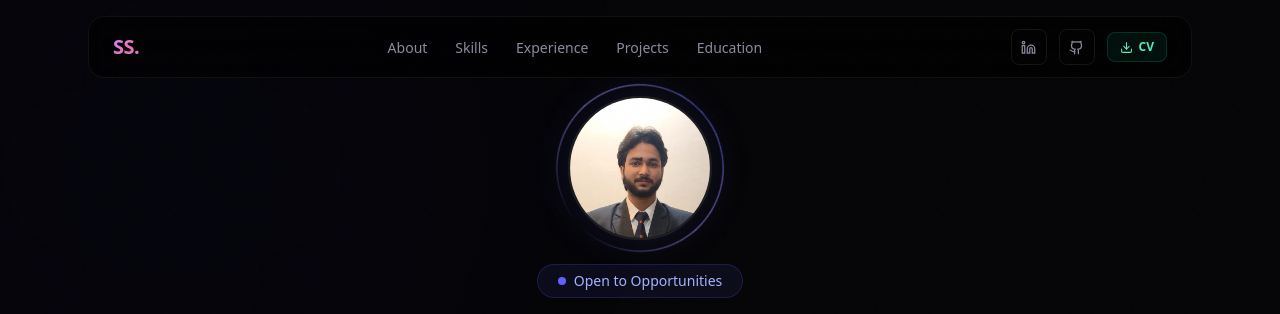
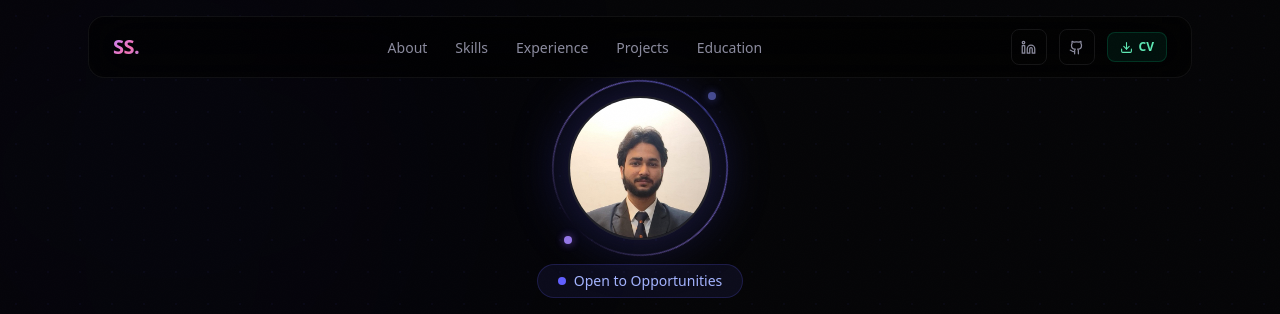
Before and after one commit to ServerA-A/siddhantca, a Next.js app: page / in a window 1280 px wide. Shown: the top 314 px of the page. Built offline with nearby package versions, Linux system fonts and the light colour scheme.

Commit message:
first commit

```diff
--- a/app/page.tsx
+++ b/app/page.tsx
@@ -266,13 +266,21 @@ export default function Home() {
           <div className="dot-grid absolute inset-0 opacity-40" />
 
           <div className="relative mx-auto flex min-h-screen max-w-6xl flex-col items-center justify-center px-4 sm:px-6 pt-24 pb-16 text-center">
-            {/* profile photo with frame */}
+            {/* profile photo with fancy frame */}
             <div className="animate-fade-in-up opacity-0 mb-4 sm:mb-6">
               <div className="profile-frame relative flex items-center justify-center">
                 {/* Spinning gradient ring */}
-                <div className="profile-ring absolute h-34 w-34 sm:h-42 sm:w-42 rounded-full" />
+                <div className="profile-ring absolute h-36 w-36 sm:h-44 sm:w-44 rounded-full" />
+                {/* Outer glow pulse */}
+                <div className="absolute h-36 w-36 sm:h-44 sm:w-44 rounded-full bg-indigo-500/10 blur-xl animate-glow-pulse" />
+                {/* Orbiting dots */}
+                <div className="profile-orbit absolute h-40 w-40 sm:h-48 sm:w-48">
+                  <span className="profile-dot profile-dot-1" />
+                  <span className="profile-dot profile-dot-2" />
+                  <span className="profile-dot profile-dot-3" />
+                </div>
                 {/* Inner photo container */}
-                <div className="relative h-28 w-28 sm:h-36 sm:w-36 rounded-full overflow-hidden border-2 border-white/10 shadow-[0_0_40px_rgba(99,102,241,0.15)]">
+                <div className="relative h-28 w-28 sm:h-36 sm:w-36 rounded-full overflow-hidden border-2 border-white/10 shadow-[0_0_60px_rgba(99,102,241,0.25)]">
                   <Image
                     src="/profile.jpeg"
                     alt="Sidhant Sharma"
@@ -281,6 +289,9 @@ export default function Home() {
                     priority
                   />
                 </div>
+                {/* Corner sparkle accents */}
+                <span className="absolute -top-1 -right-1 h-2 w-2 rounded-full bg-indigo-400 shadow-[0_0_8px_rgba(99,102,241,0.8)] animate-pulse" />
+                <span className="absolute -bottom-1 -left-1 h-2 w-2 rounded-full bg-violet-400 shadow-[0_0_8px_rgba(139,92,246,0.8)] animate-pulse animation-delay-500" />
               </div>
             </div>
 
```
Also changed, not shown: 1 other file (tests, documents, lock files or other folders).
